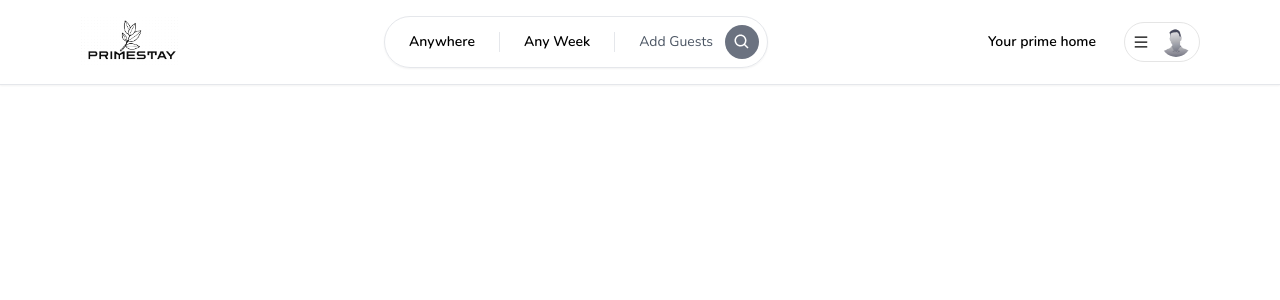
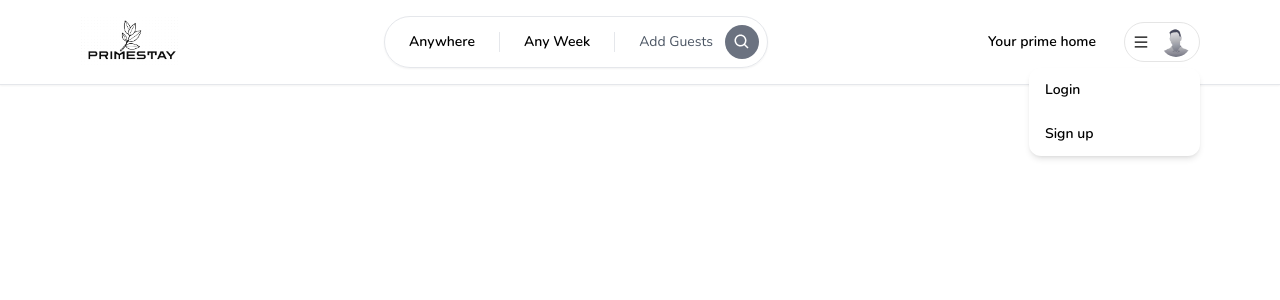
Before and after one commit to sleekcharly/primestay, a Next.js app: page / in a window 1280 px wide. Both pictures are taken after a click on the element 1162 px from the left and 42 px from the top of the page. Shown: the top 300 px of the page. Built offline with nearby package versions, Linux system fonts and the light colour scheme.

Commit message:
Built UI for Navigation bar

```diff
--- /dev/null
+++ b/app/components/navbar/MenuItem.tsx
@@ -0,0 +1,21 @@
+'use client';
+
+import React from 'react';
+
+interface MenuItemProps {
+  onClick: () => void;
+  label: string;
+}
+
+const MenuItem: React.FC<MenuItemProps> = ({ onClick, label }) => {
+  return (
+    <div
+      onClick={onClick}
+      className="px-4 py-3 hover:bg-neutral-100 transition font-semibold"
+    >
+      {label}
+    </div>
+  );
+};
+
+export default MenuItem;
--- a/app/components/navbar/Navbar.tsx
+++ b/app/components/navbar/Navbar.tsx
@@ -1,3 +1,5 @@
+'use client';
+
 import React from 'react';
 import Container from '../Container';
 import Logo from './Logo';
--- a/app/components/navbar/UserMenu.tsx
+++ b/app/components/navbar/UserMenu.tsx
@@ -3,6 +3,7 @@
 import React, { useCallback, useState } from 'react';
 import { AiOutlineMenu } from 'react-icons/ai';
 import Avatar from '../Avatar';
+import MenuItem from './MenuItem';
 
 type Props = {};
 
@@ -37,7 +38,12 @@
       </div>
       {isOpen && (
         <div className="absolute rounded-xl shadow-md w-[40vw]] md:w-3/4 bg-white overflow-hidden right-0 top-12 text-sm">
-          <div></div>
+          <div className="flex flex-col cursor-pointer">
+            <>
+              <MenuItem onClick={() => {}} label="Login" />
+              <MenuItem onClick={() => {}} label="Sign up" />
+            </>
+          </div>
         </div>
       )}
     </div>
```
